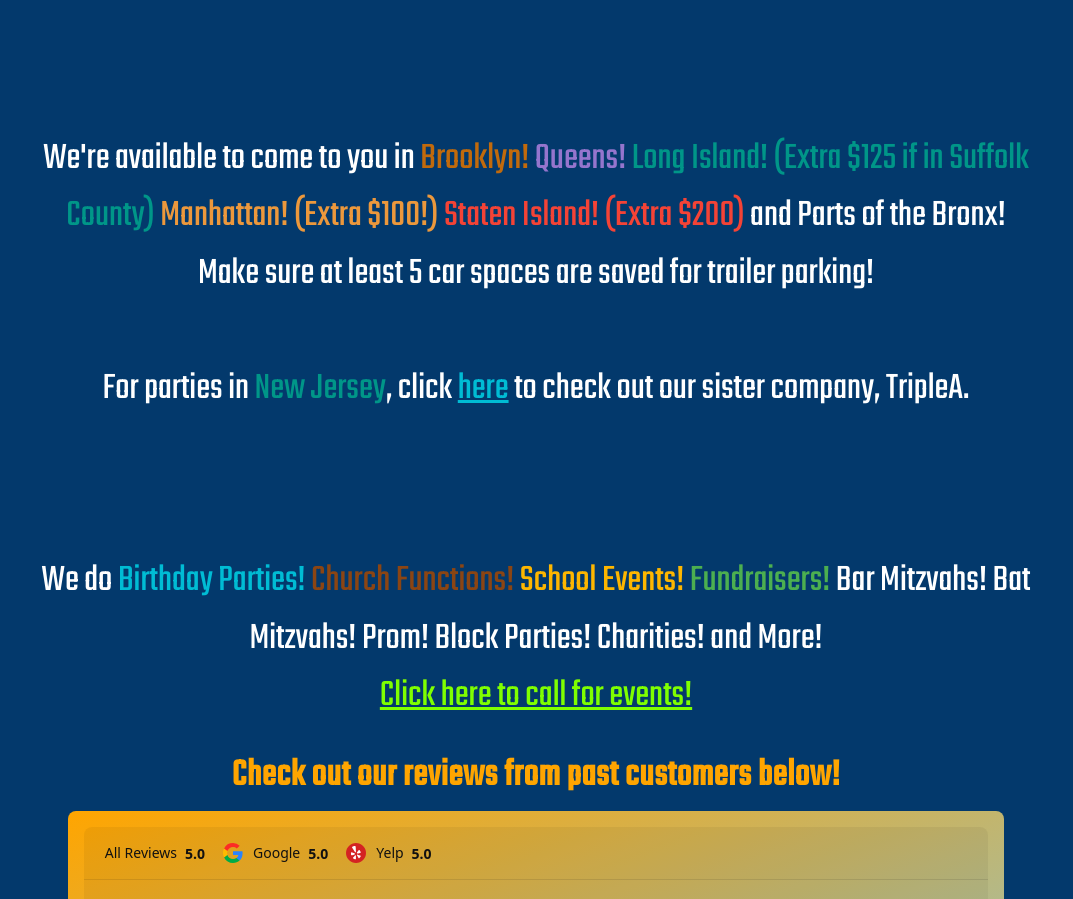
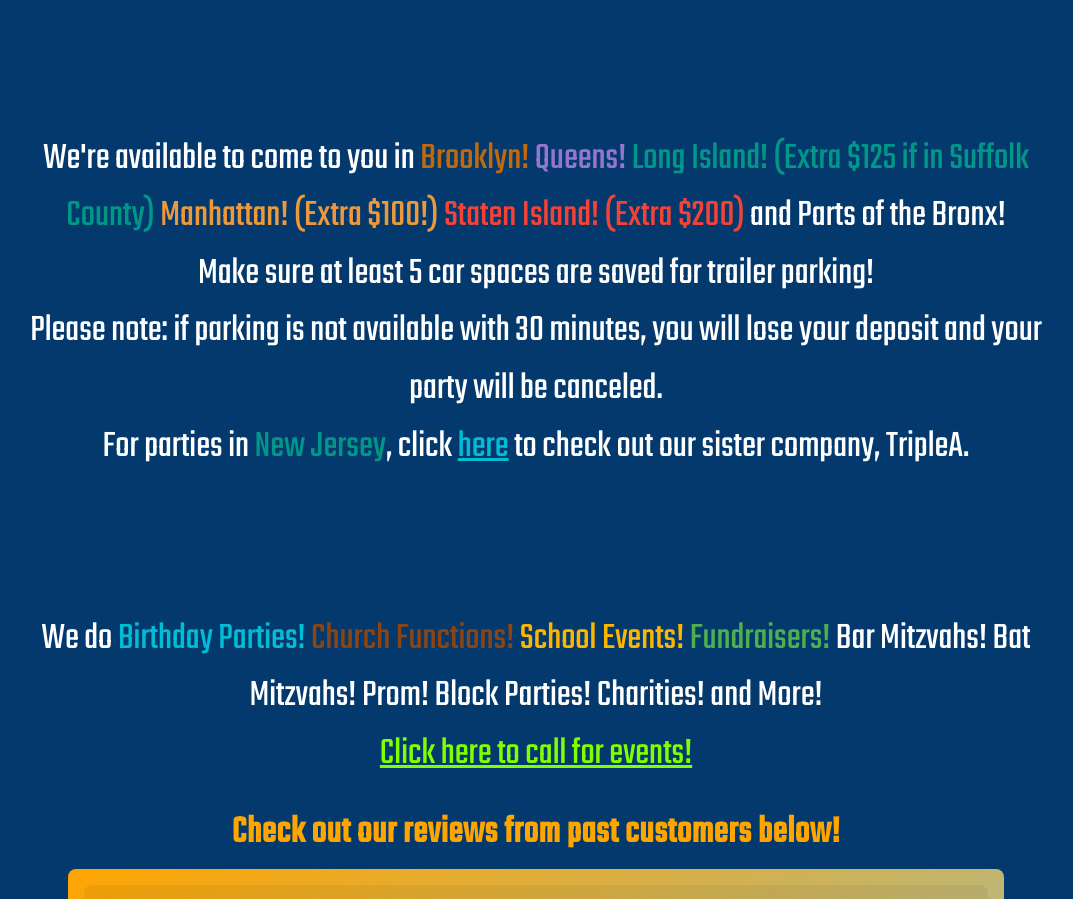
Before and after one commit to nathanuel0322/pgowp, a React (Create React App) app: page / in a window 1280 px wide. Shown: the part 1780-2679 px from the top of the page, without its empty margins (104-1177 px from the left). Built offline with nearby package versions, Linux system fonts and the light colour scheme; no server answers; a web font is replaced by a local one.

Commit message:
Update Home.jsx
Added late arrival notice

```diff
--- a/src/screens/Home.jsx
+++ b/src/screens/Home.jsx
@@ -91,6 +91,7 @@
         <br />
         Make sure at least 5 car spaces are saved for trailer parking!
         <br />
+        Please note: if parking is not available with 30 minutes, you will lose your deposit and your party will be canceled.
         <br />
         For parties in <span id='NJ'>New Jersey</span>, click <a id='triplea' href="https://www.tripleamobilegaming.com/" target="_blank" rel="noreferrer">here</a> to check out our sister company, TripleA.
       </p>
```
